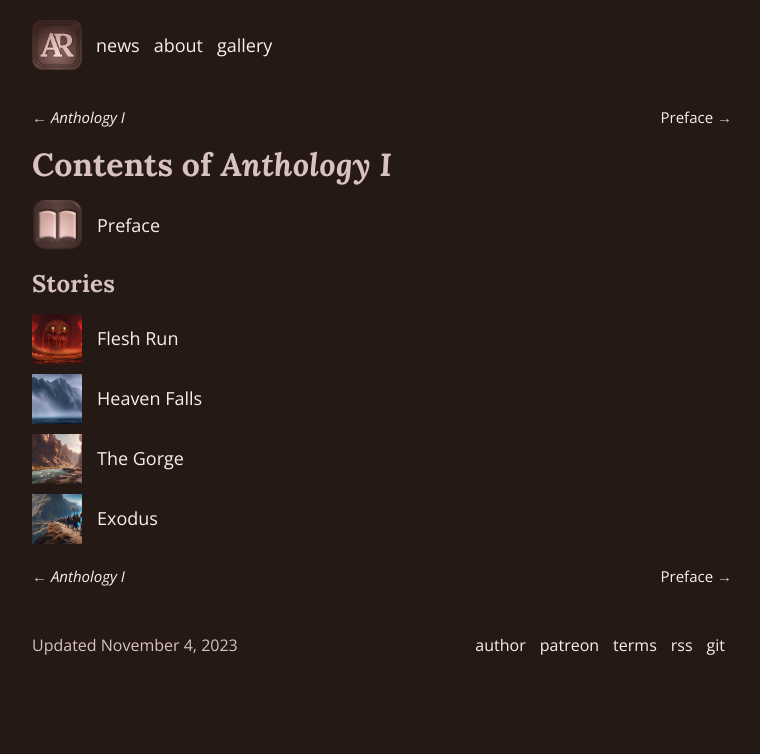
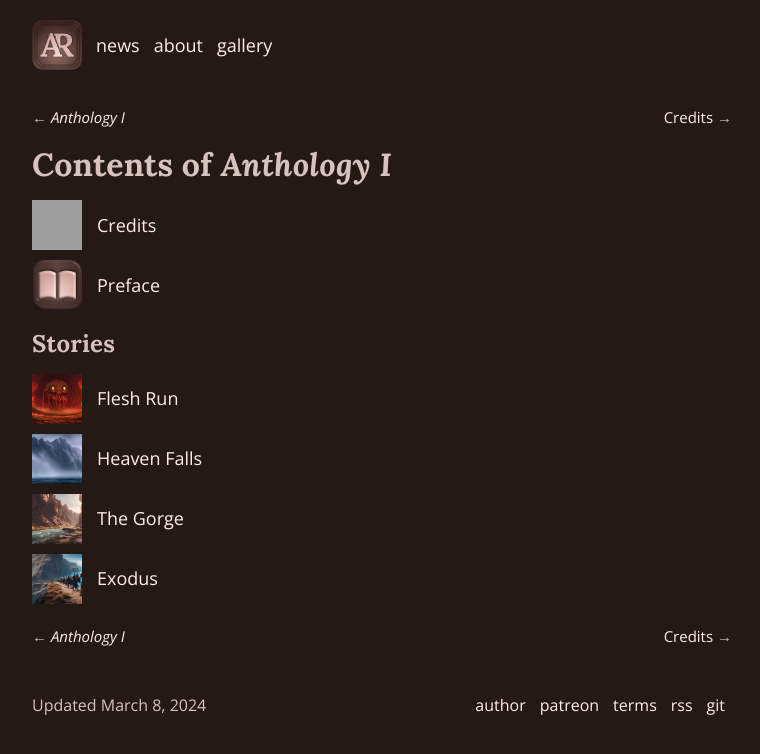
Before and after one commit to schizoidnightmares/absurdrealms.com, a Jekyll site: the page built from anthology-i/contents.md, in a window 1280 px wide. Shown: the top 754 px of the page, without its empty margins (258-1018 px from the left). Built offline with Jekyll 4.4.1, drawn with Linux system fonts in a browser that asks for light colours; grey boxes are pictures that could not be loaded.

Commit message:
adding credits

```diff
--- a/anthology-i/contents.md
+++ b/anthology-i/contents.md
@@ -1,14 +1,20 @@
 ---
 title: Contents - Anthology I
 description: The contents of Anthology I
-last_modified_at: November 4, 2023
+last_modified_at: March 8, 2024
 return: <i>Anthology I</i>
 return-url: /anthology-i/
-advance: Preface
-advance-url: /anthology-i/preface/
+advance: Credits
+advance-url: /anthology-i/credits/
 ---
 
 # Contents of *Anthology I*
+<div markdown=0>
+    <a class="feature option" href="/anthology-i/credits/">
+        <img src="/assets/images/ui/list.png">
+        <div><p>Credits</p></div>
+    </a>
+</div>
 <div markdown=0>
     <a class="feature option" href="/anthology-i/preface/">
         <img src="/assets/images/ui/book-open.png">
```
Also changed, not shown: anthology-i/credits.md (added, +19 -0 lines), anthology-i/preface.md (+4 -4 lines).
